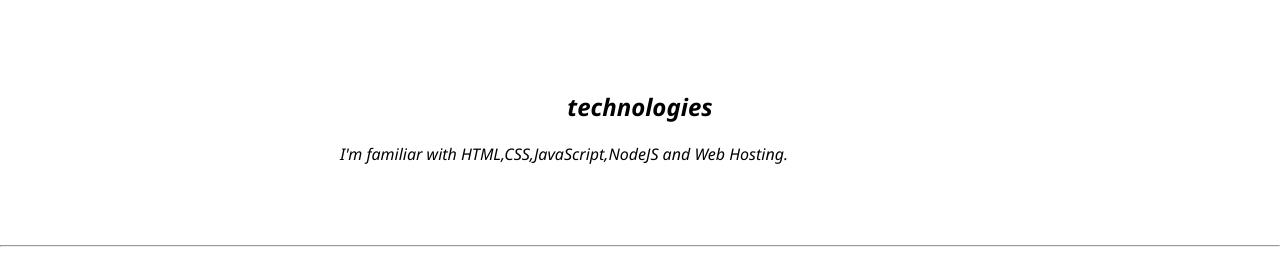
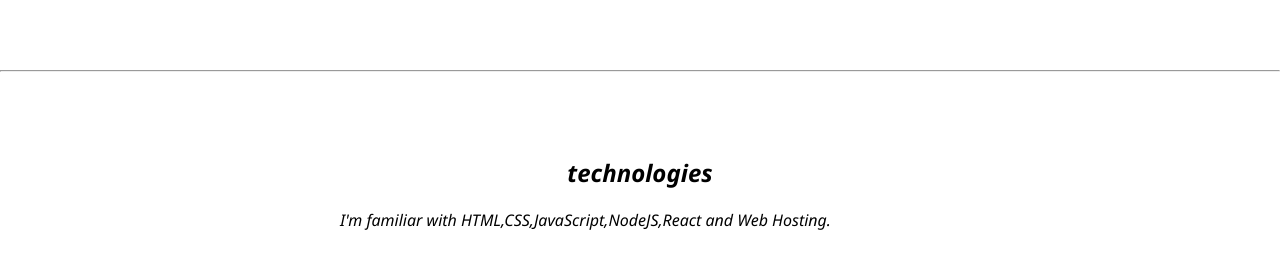
Before and after one commit to unvhulk/NeogcampLesson3, a plain HTML site: page index.html in a window 1280 px wide. Shown: the part 542-800 px from the top of the page. Drawn offline with Linux system fonts and the light colour scheme.

Commit message:
Formatting correction

```diff
--- a/index.html
+++ b/index.html
@@ -37,10 +37,13 @@
       </h1>
       <!-- span is an inline element like div -->
     </header>
+    <hr />
     <section class="section">
       <div class="container container-center">
         <h1>technologies</h1>
-        <p>I'm familiar with HTML,CSS,JavaScript,NodeJS and Web Hosting.</p>
+        <p>
+          I'm familiar with HTML,CSS,JavaScript,NodeJS,React and Web Hosting.
+        </p>
       </div>
     </section>
     <hr />
```
